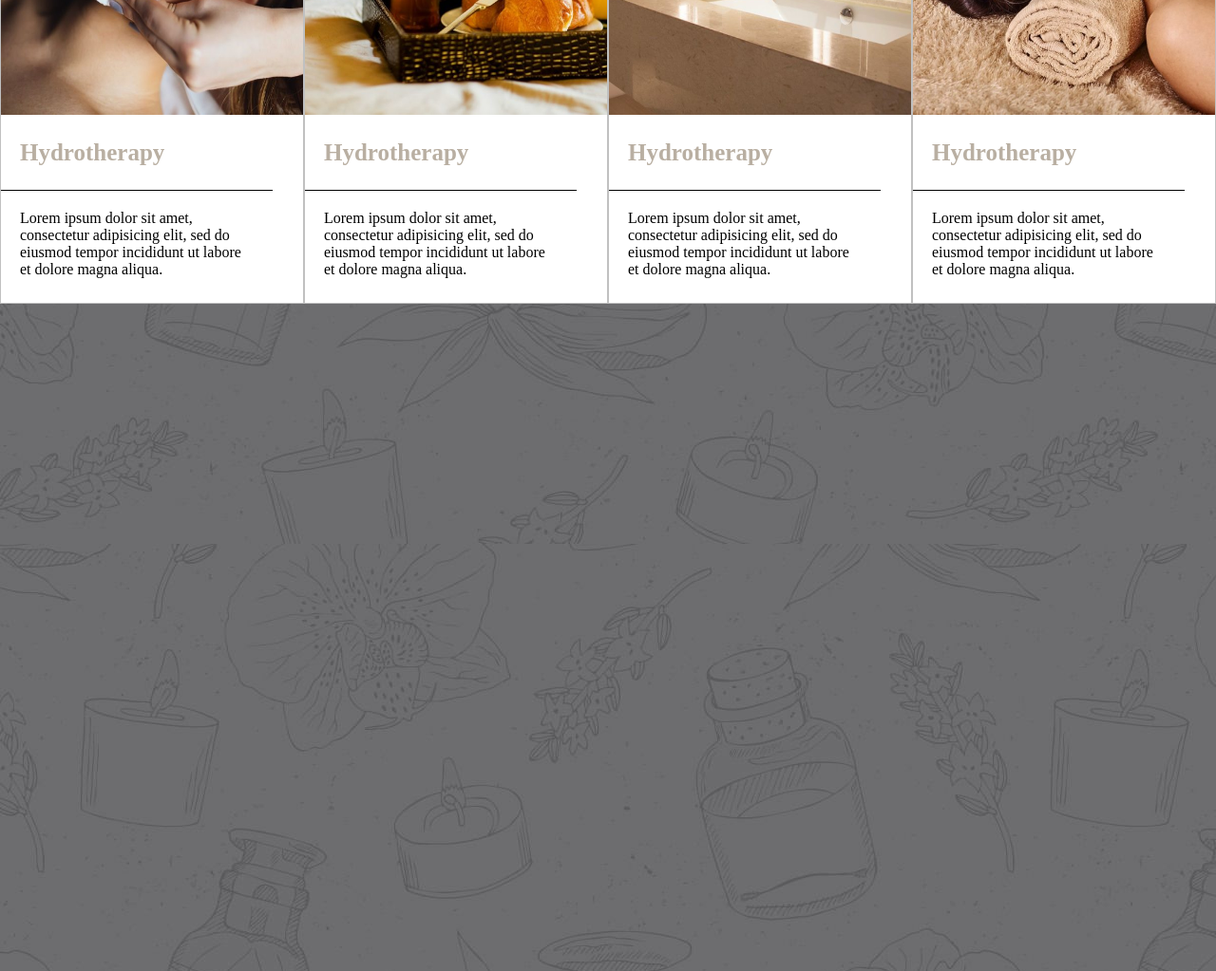
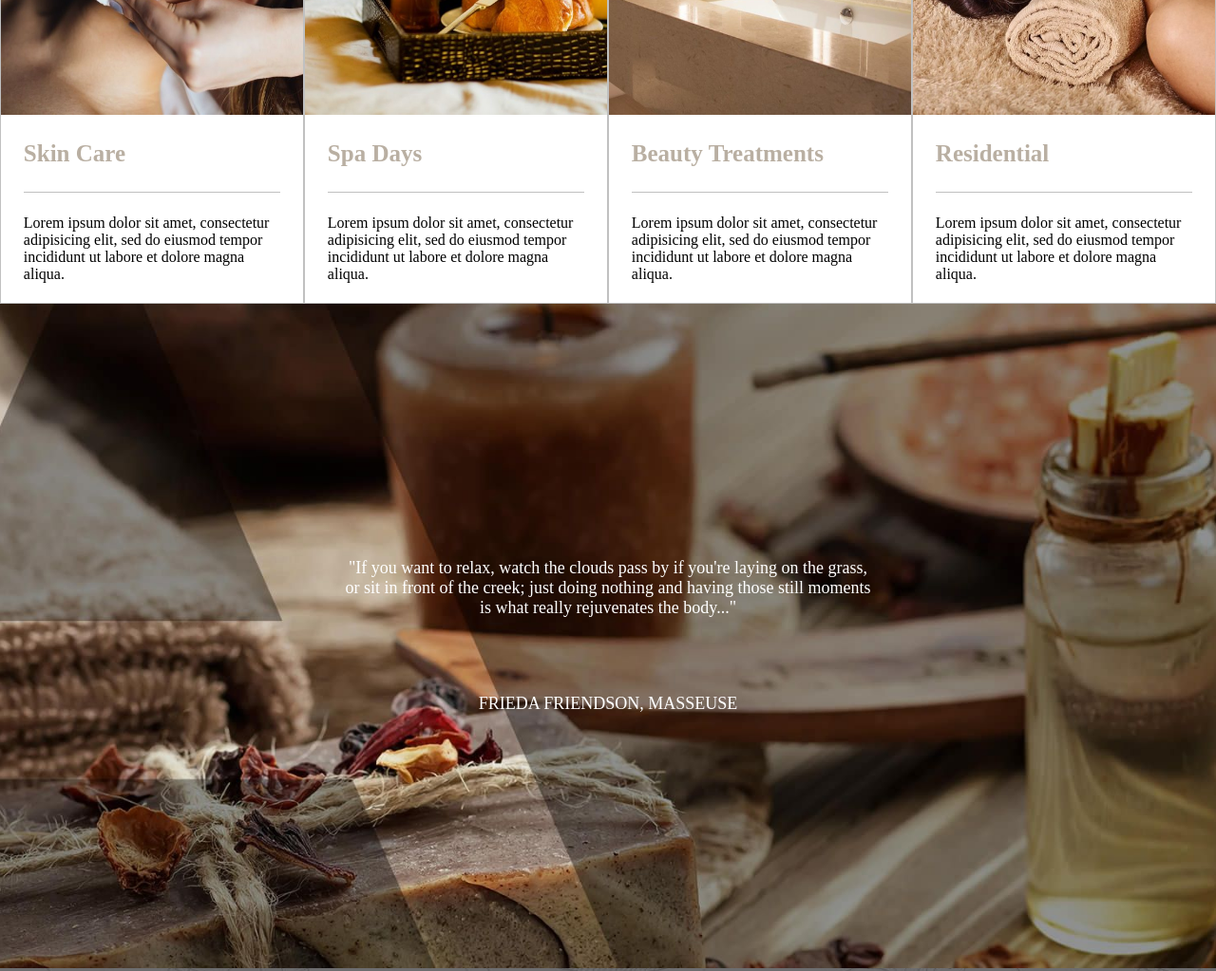
Before and after one commit to roziier/proj-html-vuejs, a plain HTML site: page index.html in a window 1280 px wide. Shown: the part 3460-4483 px from the top of the page at 95% size. Drawn offline with nearby package versions, Linux system fonts and the light colour scheme; a script that the page names is missing.

Commit message:
endjumbbo

```diff
--- a/css/main.css
+++ b/css/main.css
@@ -261,7 +261,7 @@ nav{
   background-image: url(../img/background.jpg);
 }
 
-#secondmain > h1 {
+#sectionthree > h1 {
   text-align: center;
   font-size: 40px;
   padding: 30px;
@@ -289,9 +289,10 @@ nav{
 }
 
 .treatments_title, .treatments_poth{
-  width: 90%;
+  width: 85%;
+  margin: auto;
   min-height: 80px;
-  padding: 20px;
+  padding: 20px 0;
   display: flex;
   align-items: center;
 }
@@ -301,5 +302,23 @@ nav{
 }
 
 .treatments_title{
-  border-bottom: 1px solid black;
+  border-bottom: 1px solid silver;
 }
+
+#sectionfour{
+  background-image: url(../img/endjumbo.jpg);
+  background-repeat: no-repeat;
+  background-size: cover;
+  background-position: center;
+  height: 700px;
+  width: 100%;
+  display: flex;
+  flex-direction: column;
+  justify-content: center;
+  align-items: center;
+  color: white;
+}
+
+#sectionfour > p{
+  font-size: 18px;
+}
--- a/index.html
+++ b/index.html
@@ -11,6 +11,7 @@
     <script src="https://cdnjs.cloudflare.com/ajax/libs/axios/0.21.0/axios.min.js" integrity="sha512-DZqqY3PiOvTP9HkjIWgjO6ouCbq+dxqWoJZ/Q+zPYNHmlnI2dQnbJ5bxAHpAMw+LXRm4D72EIRXzvcHQtE8/VQ==" crossorigin="anonymous"></script>
     <!-- font awesome -->
     <link rel="stylesheet" href="https://cdnjs.cloudflare.com/ajax/libs/font-awesome/5.15.1/css/all.min.css" integrity="sha512-+4zCK9k+qNFUR5X+cKL9EIR+ZOhtIloNl9GIKS57V1MyNsYpYcUrUeQc9vNfzsWfV28IaLL3i96P9sdNyeRssA==" crossorigin="anonymous" />
+    <!-- google fonts -->
   </head>
 
   <body>
@@ -115,6 +116,7 @@
 
     <!-- second main -->
     <main id="secondmain">
+      <section id="sectionthree">
         <h1>OUR TREATMENTS</h1>
         <div id="container_treatments">
 
@@ -133,7 +135,7 @@
           <div class="treatments_box">
             <img src="img/layer2.jpg" alt="">
             <div class="treatments_title">
-            <h4>Hydrotherapy</h4>
+              <h4>Massage</h4>
 
             </div>
             <div class="treatments_poth">
@@ -145,7 +147,7 @@
           <div class="treatments_box">
             <img src="img/layer3.jpg" alt="">
             <div class="treatments_title">
-            <h4>Hydrotherapy</h4>
+              <h4>Aromatherapy</h4>
 
             </div>
             <div class="treatments_poth">
@@ -157,7 +159,7 @@
           <div class="treatments_box">
             <img src="img/layer4.jpg" alt="">
             <div class="treatments_title">
-            <h4>Hydrotherapy</h4>
+              <h4>Heat Therapy</h4>
 
             </div>
             <div class="treatments_poth">
@@ -169,7 +171,7 @@
           <div class="treatments_box">
             <img src="img/layer5.jpg" alt="">
             <div class="treatments_title">
-            <h4>Hydrotherapy</h4>
+              <h4>Skin Care</h4>
 
             </div>
             <div class="treatments_poth">
@@ -181,7 +183,7 @@
           <div class="treatments_box">
             <img src="img/layer6.jpg" alt="">
             <div class="treatments_title">
-            <h4>Hydrotherapy</h4>
+              <h4>Spa Days</h4>
 
             </div>
             <div class="treatments_poth">
@@ -193,7 +195,7 @@
           <div class="treatments_box">
             <img src="img/layer7.jpg" alt="">
             <div class="treatments_title">
-            <h4>Hydrotherapy</h4>
+              <h4>Beauty Treatments</h4>
 
             </div>
             <div class="treatments_poth">
@@ -205,7 +207,7 @@
           <div class="treatments_box">
             <img src="img/layer8.jpg" alt="">
             <div class="treatments_title">
-            <h4>Hydrotherapy</h4>
+              <h4>Residential</h4>
 
             </div>
             <div class="treatments_poth">
@@ -219,6 +221,17 @@
         </div>
 
 
+      </section>
+
+      <section id="sectionfour">
+        <p>"If you want to relax, watch the clouds pass by if you're laying on the grass, or sit in front of the creek; just doing nothing and having those still moments is what really rejuvenates the body..."
+        </p>
+        <p>FRIEDA FRIENDSON, MASSEUSE</p>
+
+      </section>
+
+
+
     </main>
 
 
```
Lines whose indentation alone changed are shown as unchanged.
